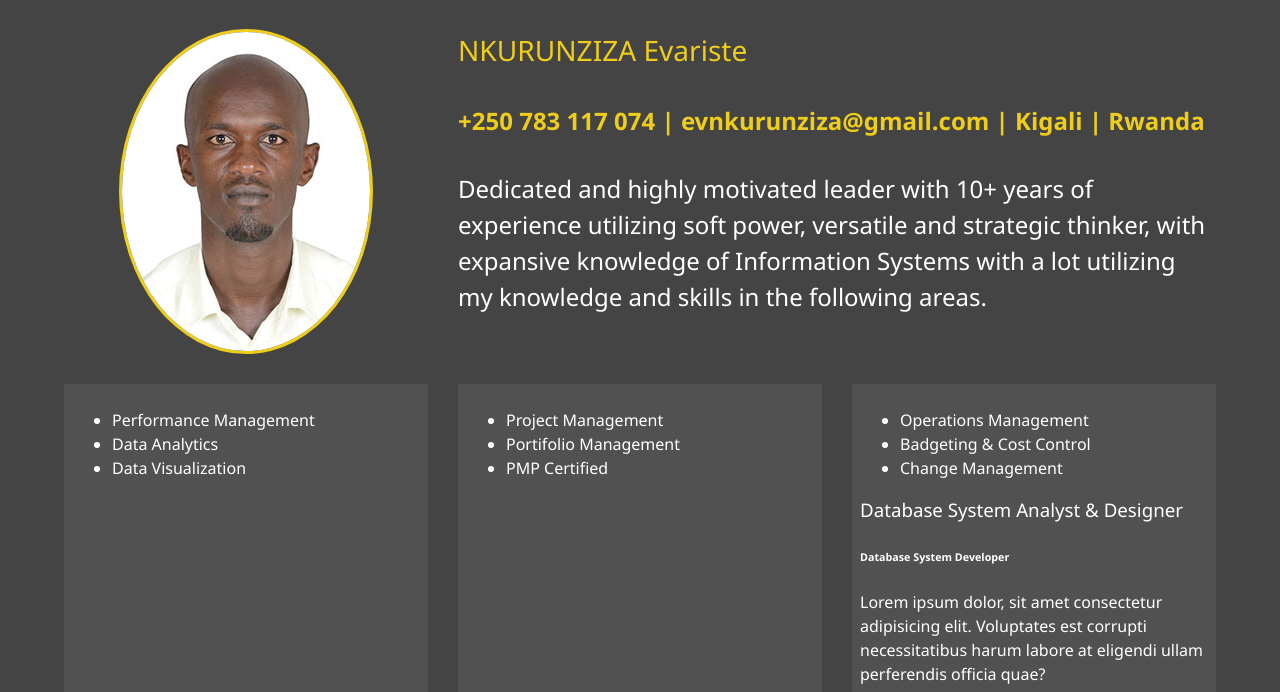
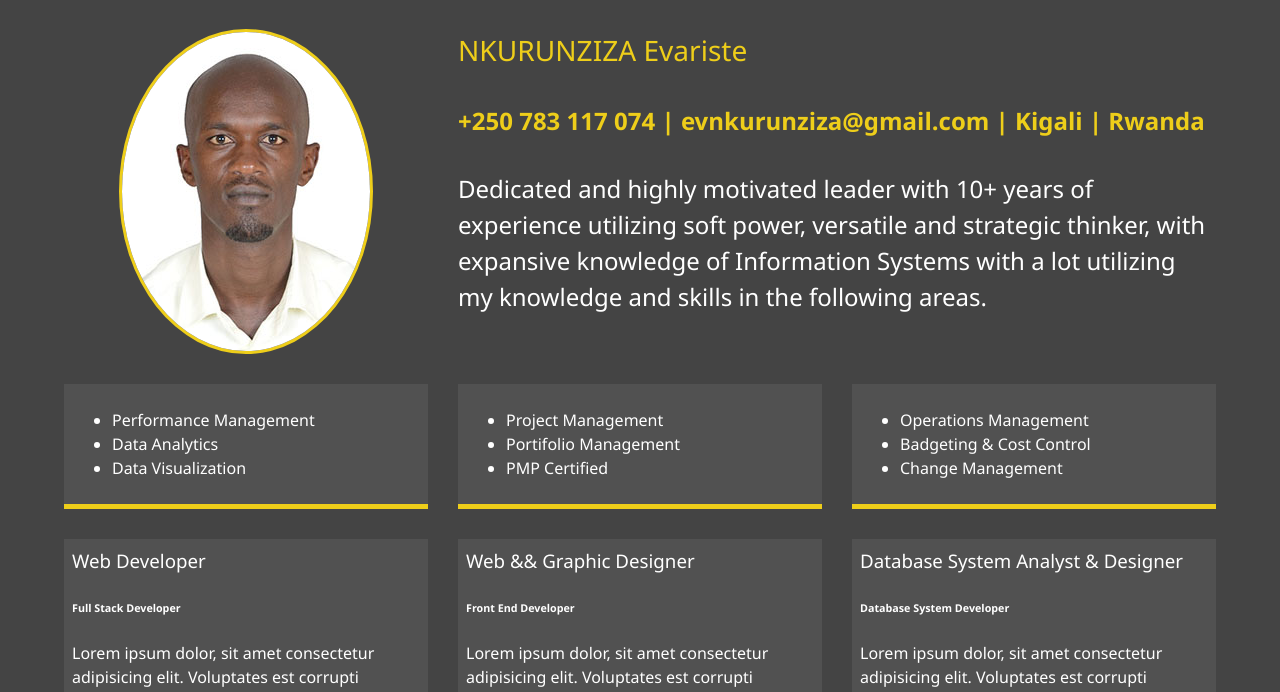
Before and after one commit to evaristenk/nkurunziza, a plain HTML site: page about.html in a window 1280 px wide. Shown: the part 253-945 px from the top of the page. Drawn offline with Linux system fonts and the light colour scheme.

Commit message:
Update about.html

```diff
--- a/about.html
+++ b/about.html
@@ -79,9 +79,6 @@
                     <li>Badgeting & Cost Control</li>
                     <li>Change Management</li>
                 </ul>
-                <h3>Database System Analyst & Designer</h3>
-                <h6>Database System Developer</h6>
-                <p>Lorem ipsum dolor, sit amet consectetur adipisicing elit. Voluptates est corrupti necessitatibus harum labore at eligendi ullam perferendis officia quae?</p>
             </div>
                         <div class="job job1">
                 <h3>Web Developer</h3>
```
